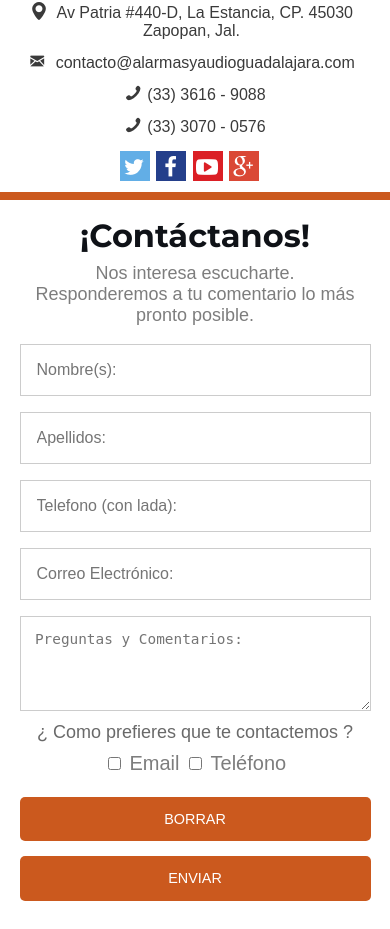
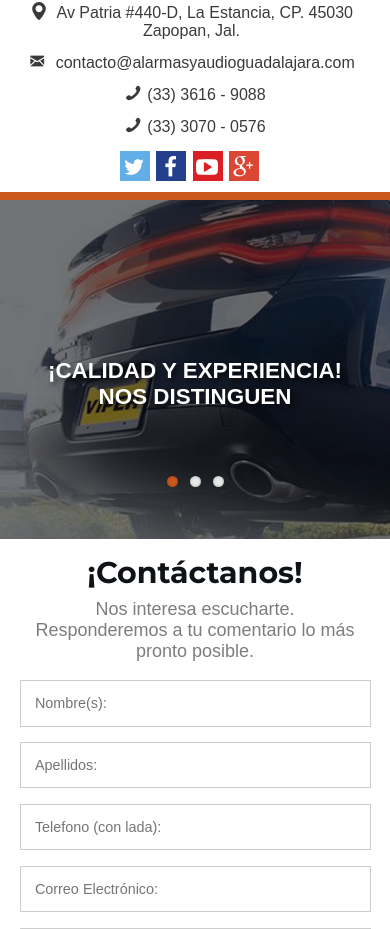
Before and after one commit to globalnetstudio/alarmas-audio-guadalajara, a PHP site: page /contacto.php in a window 390 px wide. Shown: the part 230-1159 px from the top of the page. Run offline with PHP 8.4, Linux system fonts and the light colour scheme.

Commit message:
Cambios a las 14:33

```diff
--- a/_partials/carousel.php
+++ b/_partials/carousel.php
@@ -3,27 +3,27 @@
 	<ul class="slides">
 		<li>
 			<picture>
-				<!-- Imagen Transparente de 1px cuadrado en mobiles -->
-				<source srcset="/images/header/banner/transparent.png" media="(max-width: 767px)">
-				<!-- Imagen para slider arriba de 768px de viewport -->
+				<!-- Imagen para slider menos 650px de viewport -->
+				<source srcset="/images/header/banner/slide-1-768-b.jpg" media="(max-width: 649px)">
+				<!-- Imagen para slider arriba 650px de viewport -->
 				<img src="/images/header/banner/slide-1.jpg" alt="Slider Banner 1">
 			</picture>
 			<p class="flex-caption">¡CALIDAD Y EXPERIENCIA!<br>NOS DISTINGUEN</p>
 		</li>
 		<li>
 			<picture>
-				<!-- Imagen Transparente de 1px cuadrado en mobiles -->
-				<source srcset="/images/header/banner/transparent.png" media="(max-width: 767px)">
-				<!-- Imagen para slider arriba de 768px de viewport -->
+				<!-- Imagen para slider menos 650px de viewport -->
+				<source srcset="/images/header/banner/slide-2-768.jpg" media="(max-width: 649px)">
+				<!-- Imagen para slider arriba 650px de viewport -->
 				<img src="/images/header/banner/slide-2.jpg" alt="Slider Banner 2">
 			</picture>
 			<p class="flex-caption">¡CALIDAD Y EXPERIENCIA!<br>NOS DISTINGUEN</p>
 		</li>
 		<li>
 			<picture>
-				<!-- Imagen Transparente de 1px cuadrado en mobiles -->
-				<source srcset="/images/header/banner/transparent.png" media="(max-width: 767px)">
-				<!-- Imagen para slider arriba de 768px de viewport -->
+				<!-- Imagen para slider menos 650px de viewport -->
+				<source srcset="/images/header/banner/slide-3-768.jpg" media="(max-width: 649px)">
+				<!-- Imagen para slider arriba 650px de viewport -->
 				<img src="/images/header/banner/slide-3.jpg" alt="Slider Banner 3">
 			</picture>
 			<p class="flex-caption">¡CALIDAD Y EXPERIENCIA!<br>NOS DISTINGUEN</p>
--- a/contacto.php
+++ b/contacto.php
@@ -86,7 +86,7 @@
 
 					<!-- .information -->
 					<div class="information">
-						<p><i class="icon-mark"></i>&nbsp;Sucursal Agustín Yáñez</p>
+						<p><i class="icon-mark"></i>&nbsp;<b>Sucursal Agustín Yáñez</b></p>
 						<p>Agustín Yáñez #2256-A, Col. Arcos Sur, CP. 44150, Guadalajara, Jal.</p>
 						<p>Tel: (33) 3616-9088</p>
 					</div>
@@ -100,7 +100,7 @@
 
 					<!-- .information -->
 					<div class="information">
-						<p><i class="icon-mark"></i>&nbsp;Sucursal Patria</p>
+						<p><i class="icon-mark"></i>&nbsp;<b>Sucursal Patria</b></p>
 						<p>Av Patria #440-D, Col. La Estancia, CP. 45030, Zapopan, Jal.</p>
 						<p>Tel: (33) 3070-0576</p>
 					</div>
--- a/css/styles.css
+++ b/css/styles.css
@@ -1257,15 +1257,16 @@ b {
 .contact-content h2 {
   text-align: center;
   color: #0f1217;
-  font-size: 2em;
+  font-size: 30px;
   font-family: 'Montserrat', sans-serif;
   font-weight: bold;
   margin-bottom: .25em;
 }
 
 .contact-content .message {
-  text-align: center;
+  font-size: 13px;
   margin-bottom: 1em;
+  text-align: center;
 }
 
 .contact-content .form {
@@ -1275,9 +1276,11 @@ b {
 .contact-content .form input,
 .contact-content .form textarea {
   border: solid 1px #ccc;
+  color: #939393;
+  font-size: 13px;
+  font-family: Arial, Verdana, sans-serif;
+  margin-bottom: .5em;
   padding: 1em;
-  margin-bottom: .5em;
-  color: #939393;
 }
 
 .contact-content .form .form-inputs {
@@ -1305,13 +1308,14 @@ b {
 }
 
 .contact-content .form .checkbox {
+  font-size: 13px;
   text-align: center;
   margin-bottom: 1em;
 }
 
 .contact-content .form .checkbox span {
   color: #696969;
-  font-size: .9em;
+  margin-right: 1em;
 }
 
 .contact-content .buttons {
@@ -1320,16 +1324,16 @@ b {
 }
 
 .contact-content .buttons button {
-  padding: 1em;
   background-color: #cb591e;
+  border-radius: 5px;
   border: none;
-  border-radius: 5px;
   color: #ffffff;
+  cursor: pointer;
   display: inline-block;
+  font-size: 12px;
+  padding: 1.5em 1em;
+  text-align: center;
   width: 90px;
-  cursor: pointer;
-  font-size: .9em;
-  text-align: center;
 }
 
 .contact-content .address {
@@ -1785,7 +1784,8 @@ b {
     bottom: 38%;
   }
   .carousel {
-    display: none;
+    top: 0;
+    margin-bottom: 0;
   }
   .security-alarms-group .security-comfort,
   .security-alarms-group .alarm-controls {
@@ -2082,23 +2082,16 @@ b {
     margin-bottom: .5em;
     width: 100%;
   }
-  .contact-content .form .form-inputs div input, .contact-content .form .form-inputs div textarea {
-    font-size: 16px;
-  }
-  .contact-content .form .checkbox {
-    font-size: 20px;
-  }
   .contact-content .form .checkbox span {
     display: block;
     margin-bottom: .5em;
   }
-  .contact-content .form .buttons {
-    text-align: left;
-  }
   .contact-content .form .buttons button {
-    display: block;
-    width: 100%;
+    width: 48%;
     margin-bottom: 1em;
+  }
+  .contact-content .form .buttons button:first-child {
+    margin-right: 2%;
   }
   .contact-content .address {
     display: block;
--- a/js/maps.js
+++ b/js/maps.js
@@ -8,9 +8,9 @@ $(function() {
 		});
 
 		$(window).bind('resizeEnd', function() {
-			$('#map1').attr('src','https://www.google.com/maps/embed?pb=!1m18!1m12!1m3!1d3733.118654024492!2d-103.37192962232187!3d20.66475116105026!2m3!1f0!2f0!3f0!3m2!1i1024!2i768!4f13.1!3m3!1m2!1s0x8428ae07c4a049e3%3A0xbb8ecd99b3e1202e!2sAgust%C3%ADn+Y%C3%A1%C3%B1ez%2C+Arcos+Sur%2C+Arcos%2C+44130+Guadalajara%2C+Jal.!5e0!3m2!1ses-419!2smx!4v1461860535513');
+			$('#map1').attr('src','https://www.google.com/maps/embed?pb=!1m18!1m12!1m3!1d466.6341174333861!2d-103.37438530417224!3d20.666611339304254!2m3!1f0!2f0!3f0!3m2!1i1024!2i768!4f13.1!3m3!1m2!1s0x8428ae09a6bdb1bf%3A0x67cf219efcce854f!2sALARMAS+VIPER-CLIFFORD!5e0!3m2!1ses-419!2smx!4v1461864473325');
 
-			$('#map2').attr('src','https://www.google.com/maps/embed?pb=!1m18!1m12!1m3!1d3733.032984910109!2d-103.42669878555115!3d20.66823700536485!2m3!1f0!2f0!3f0!3m2!1i1024!2i768!4f13.1!3m3!1m2!1s0x8428ae99a81412ff%3A0x47468a9f8aa05ce0!2sAv.+Patria+440%2C+La+Estancia%2C+45030+Zapopan%2C+Jal.!5e0!3m2!1ses-419!2smx!4v1461860627613');
+			$('#map2').attr('src','https://www.google.com/maps/embed?pb=!1m18!1m12!1m3!1d1109.8332956156764!2d-103.42540391680933!3d20.668791376585375!2m3!1f0!2f0!3f0!3m2!1i1024!2i768!4f13.1!3m3!1m2!1s0x8428ae99a81412ff%3A0x47468a9f8aa05ce0!2sAv.+Patria+440%2C+La+Estancia%2C+45030+Zapopan%2C+Jal.!5e0!3m2!1ses-419!2smx!4v1461866025001');
 		});
 	}
 });
--- a/sass/08-contacto.sass
+++ b/sass/08-contacto.sass
@@ -6,22 +6,25 @@
 	h2
 		text-align: center
 		color: #0f1217
-		font-size: 2em
+		font-size: 30px
 		font-family: 'Montserrat', sans-serif
 		font-weight: bold
 		margin-bottom: .25em
 	.message
+		font-size: 13px
+		margin-bottom: 1em
 		text-align: center
-		margin-bottom: 1em
 
 	.form
 		margin-bottom: 2em
 		input,
 		textarea
 			border: solid 1px $gray
+			color: #939393
+			font-size: 13px
+			font-family: Arial, Verdana, sans-serif
+			margin-bottom: .5em
 			padding: 1em
-			margin-bottom: .5em
-			color: #939393
 		.form-inputs
 			display: flex
 			justify-content: space-between
@@ -35,25 +38,26 @@
 			font-size: .9em
 			width: 100%
 		.checkbox
+			font-size: 13px
 			text-align: center
 			margin-bottom: 1em
 			span
 				color: #696969
-				font-size: .9em
+				margin-right: 1em
 	.buttons
 		text-align: center
 		margin-bottom: 1em
 		button
-			padding: 1em
 			background-color: $orange
+			border-radius: 5px
 			border: none
-			border-radius: 5px
 			color: $white
+			cursor: pointer
 			display: inline-block
+			font-size: 12px
+			padding: 1.5em 1em
+			text-align: center
 			width: 90px
-			cursor: pointer
-			font-size: .9em
-			text-align: center
 	.address
 		display: flex
 		justify-content: space-between
@@ -61,22 +65,23 @@
 		.address-1,
 		.address-2
 			flex: 0 1 49%
+			min-height: 250px
 			border: solid 1px $orange
+			box-sizing: border-box
 			box-shadow: 0 5px 5px rgba(#000, .25)
-			img
-				width: 100%
-				max-width: 472px
-			.imgMap1, .imgMap2
-				display: none
+			position: relative
 			.information
 				background-color: $orange
 				color: $white
 				padding: 1em
 				height: auto
+				position: relative
 				p
-					font-size: .8em
+					font-size: 13px
 					margin-bottom: .5em
-	#map1, #map2
-		height: 250px
-		max-width: 470px
-		width: 100%
+		#map1, #map2
+			display: inline-block
+			height: 250px
+			width: 100%
+			position: relative
+			z-index: -1
--- a/sass/09-footer.sass
+++ b/sass/09-footer.sass
@@ -1,5 +1,6 @@
 /* ------------ 09 - FOOTER ------------ */
 .footer
+	font-size: 12px
 	background-color: $footerBackground
 	color: $white
 	text-align: center
--- a/sass/10-responsive.sass
+++ b/sass/10-responsive.sass
@@ -301,7 +301,8 @@
     bottom: 38%
 
   .carousel
-    display: none
+    top: 0
+    margin-bottom: 0
 
   .security-alarms-group
     .security-comfort,
@@ -518,30 +519,22 @@
           display: block
           margin-bottom: .5em
           width: 100%
-          input, textarea
-            font-size: 16px
       .checkbox
-        font-size: 20px
         span
           display: block
           margin-bottom: .5em
-      .buttons
-        text-align: left
-        button
-          display: block
-          width: 100%
+      .buttons button
+          width: 48%
           margin-bottom: 1em
+          &:first-child
+            margin-right: 2%
     .address
       display: block
       .address-1, .address-2
         margin: 0 auto 1.5em
         width: 100%
-        img
-          max-width: 767px
         .information
           margin-top: -5px
-          p
-            font-size: 18px
 
   .footer
     padding: 1em .5em
```
Also changed, not shown: other parts of css/styles.css (+11 -22 lines), images/header/banner/slide-1-768-a.jpg (added), images/header/banner/slide-1-768-b.jpg (added), images/header/banner/slide-1-768.jpg (added), images/header/banner/slide-2-768.jpg (added), images/header/banner/slide-3-768.jpg (added), sass/03-carousel.sass (line endings or trailing spaces), 1 other file.
